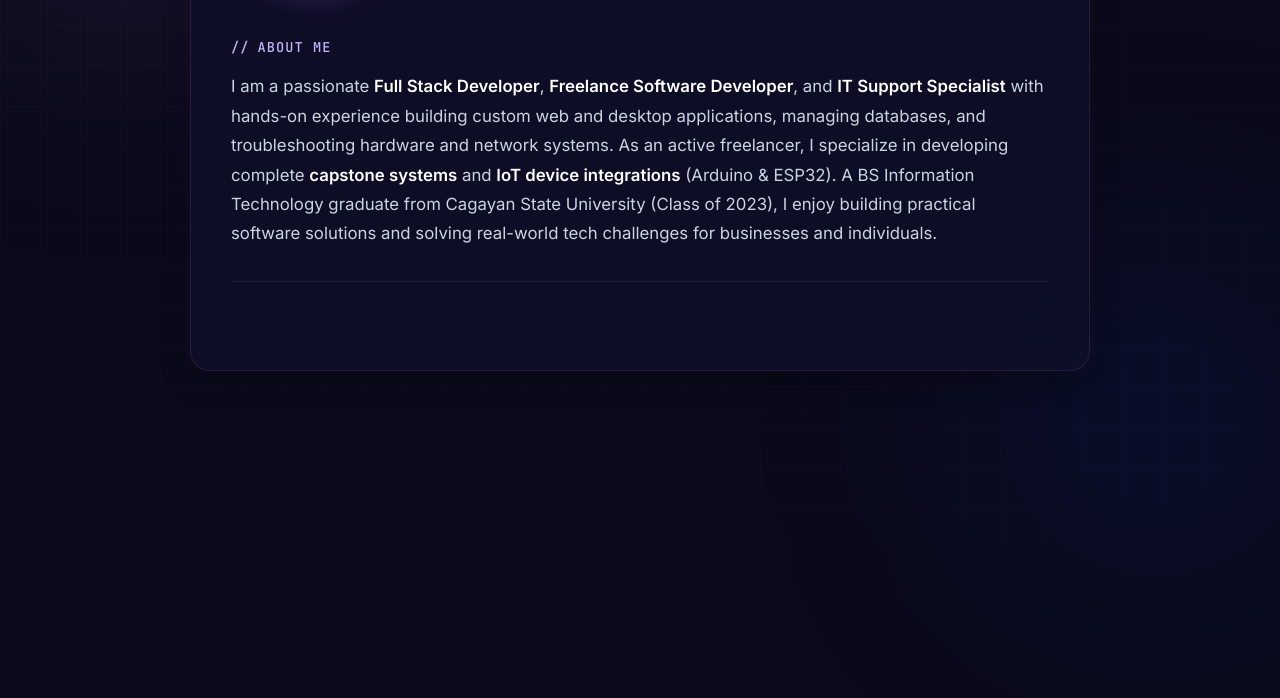
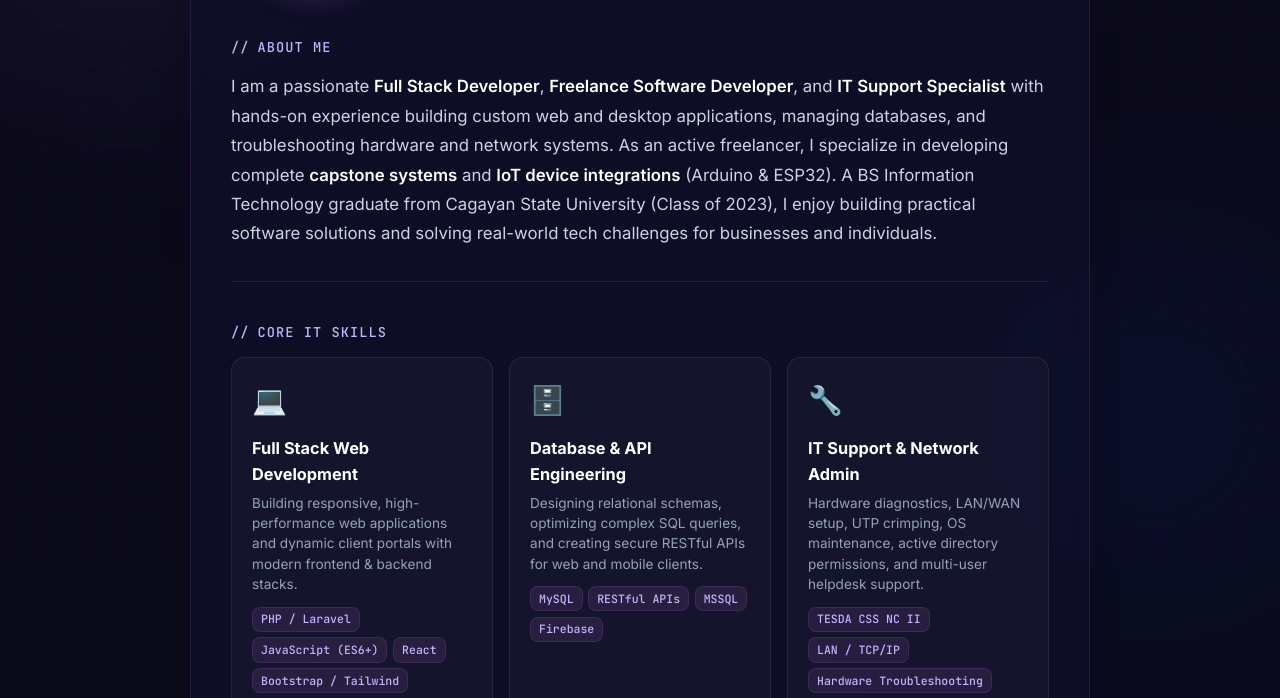
Before and after one commit to Glenn-IT/Website-Portfolio-Glenard, a plain HTML site: page index.html in a window 1280 px wide. Shown: the part 254-952 px from the top of the page. Before the commit the page ends 800 px from the top, so only its background shows below. Drawn offline with Linux system fonts and the light colour scheme.

Commit message:
feat(skills): add core IT skills section with requirement cards

```diff
--- a/index.html
+++ b/index.html
@@ -68,6 +68,64 @@
         </p>
       </section>
 
+      <!-- ========================================================
+           SKILLS SECTION: List of at least 3 IT skills
+           [Criteria 3: A list of at least 3 IT skills you have or are learning]
+           ======================================================== -->
+      <section class="skills-section">
+        <div class="section-label">
+          <span>//</span>
+          <span>Core IT Skills</span>
+        </div>
+
+        <ul class="skills-list">
+          <!-- Skill 1 -->
+          <li class="skill-card">
+            <div class="skill-icon">💻</div>
+            <h2 class="skill-title">Full Stack Web Development</h2>
+            <p class="skill-desc">
+              Building responsive, high-performance web applications and dynamic client portals with modern frontend &amp; backend stacks.
+            </p>
+            <div class="skill-badges">
+              <span class="badge">PHP / Laravel</span>
+              <span class="badge">JavaScript (ES6+)</span>
+              <span class="badge">React</span>
+              <span class="badge">Bootstrap / Tailwind</span>
+            </div>
+          </li>
+
+          <!-- Skill 2 -->
+          <li class="skill-card">
+            <div class="skill-icon">🗄️</div>
+            <h2 class="skill-title">Database &amp; API Engineering</h2>
+            <p class="skill-desc">
+              Designing relational schemas, optimizing complex SQL queries, and creating secure RESTful APIs for web and mobile clients.
+            </p>
+            <div class="skill-badges">
+              <span class="badge">MySQL</span>
+              <span class="badge">RESTful APIs</span>
+              <span class="badge">MSSQL</span>
+              <span class="badge">Firebase</span>
+            </div>
+          </li>
+
+          <!-- Skill 3 -->
+          <li class="skill-card">
+            <div class="skill-icon">🔧</div>
+            <h2 class="skill-title">IT Support &amp; Network Admin</h2>
+            <p class="skill-desc">
+              Hardware diagnostics, LAN/WAN setup, UTP crimping, OS maintenance, active directory permissions, and multi-user helpdesk support.
+            </p>
+            <div class="skill-badges">
+              <span class="badge">TESDA CSS NC II</span>
+              <span class="badge">LAN / TCP/IP</span>
+              <span class="badge">Hardware Troubleshooting</span>
+              <span class="badge">System Diagnostics</span>
+            </div>
+          </li>
+        </ul>
+      </section>
+
     </article>
   </main>
 </body>
```
